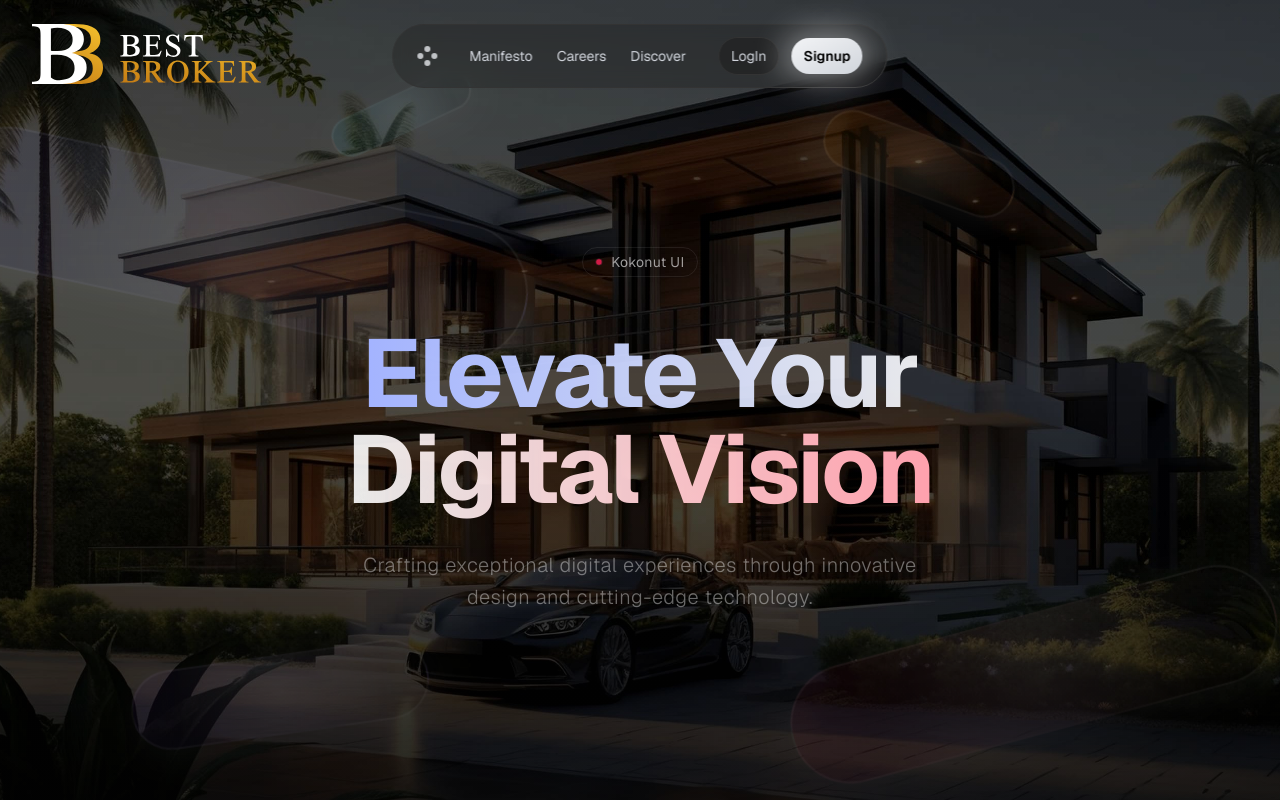
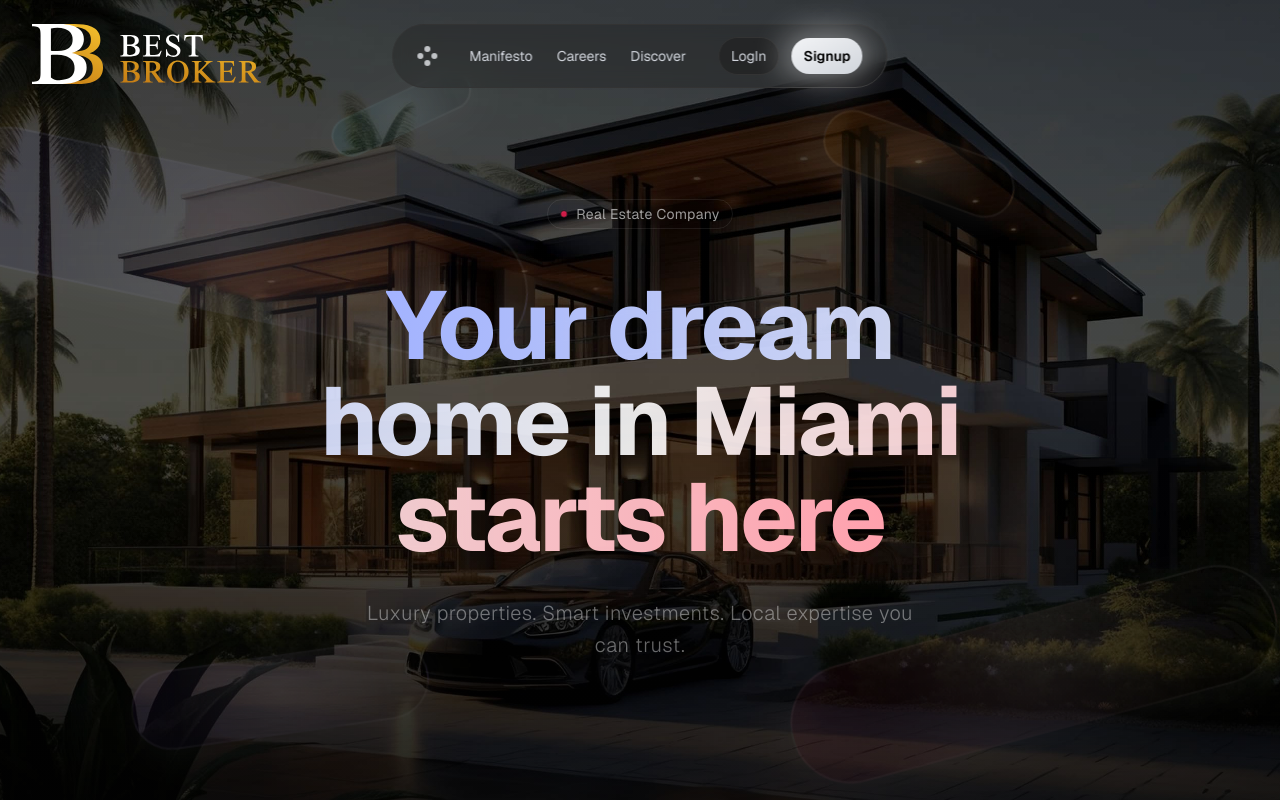
Before and after one commit to Umion/landing, a Next.js app: page / in a window 1280 px wide. Built offline with nearby package versions, Linux system fonts and the light colour scheme.

Commit message:
reset texts

```diff
--- a/src/app/page.tsx
+++ b/src/app/page.tsx
@@ -23,22 +23,22 @@ export default function Home() {
             <div className="inline-flex items-center gap-2 px-3 py-1 rounded-full  border border-white/[0.08] mb-8 md:mb-12">
               <Circle className="h-2 w-2 fill-rose-500/80" />
               <span className="text-sm text-white/60 tracking-wide">
-                Kokonut UI
+                Real Estate Company
               </span>
             </div>
 
             <div>
               <h1 className="text-4xl sm:text-6xl md:text-8xl font-bold mb-6 md:mb-8 tracking-tight">
                 <span className="bg-clip-text text-transparent bg-gradient-to-r from-indigo-300 via-white/90 to-rose-300 ">
-                  Elevate Your Digital Vision
+                  Your dream home in Miami starts here
                 </span>
               </h1>
             </div>
 
             <div>
               <p className="text-base sm:text-lg md:text-xl text-white/40 mb-5 leading-relaxed font-light tracking-wide max-w-[612px] mx-auto px-4">
-                Crafting exceptional digital experiences through innovative
-                design and cutting-edge technology.
+                Luxury properties. Smart investments. Local expertise you can
+                trust.
               </p>
             </div>
             {/* <button className="relative bottom-[-20px] text-xl font-semibold  md:px-12 md:py-3 cursor-pointer sm:px-3  sm:text-sm border border-[#333] bg-gradient-to-b from-[#F0BB2B] to-[#C67E15] text-white rounded-full hover:border-white/50 hover:text-white transition-colors duration-200 w-full sm:w-auto ">
```
